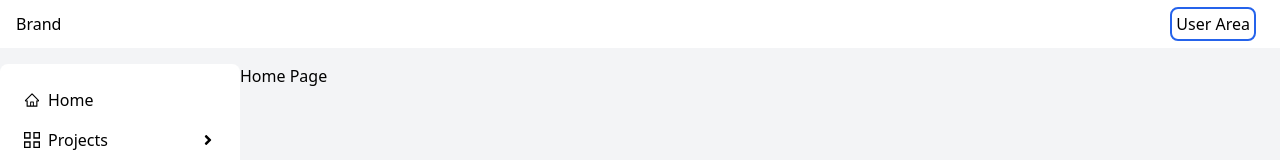
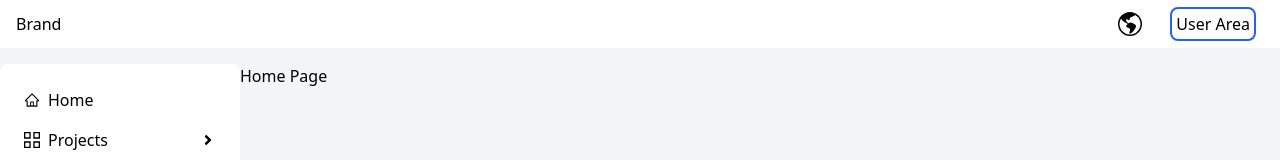
Before and after one commit to hendiksaputra/nextjs-tailwind-sandbox, a Next.js app: page / in a window 1280 px wide. Shown: the top 160 px of the page. Built offline with nearby package versions, Linux system fonts and the light colour scheme.

Commit message:
feat: add LanguageSelectBox

```diff
--- a/app/page.jsx
+++ b/app/page.jsx
@@ -4,6 +4,7 @@
   return (
     <div>
       <h1>Home Page</h1>
+
     </div>
   );
 };
--- /dev/null
+++ b/components/layout/LanguageSelectBox.jsx
@@ -0,0 +1,56 @@
+"use client";
+import "/node_modules/flag-icons/css/flag-icons.min.css";
+
+import React, { useState } from "react";
+import Link from "next/link";
+import { BsGlobeAmericas } from "react-icons/bs";
+
+const languages = [
+  { id: 1, flag: "fi fi-us", route: "/us" },
+  { id: 2, flag: "fi fi-mc", route: "/mc" },
+];
+
+const LanguageSelectBox = () => {
+  const [open, setOpen] = useState(false);
+  return (
+    <>
+      <div className="flex flex-col justify-center items-center relative z-30">
+        <div
+          onClick={() => setOpen((prev) => !prev)}
+          className="p-2 cursor-pointer"
+        >
+          <span className="text-2xl">
+            <BsGlobeAmericas />
+          </span>
+        </div>
+        <div
+          className={`flex flex-col bg-orange-100 w-16 rounded-lg ${
+            open ? "opacity-100` h-auto" : "opacity-0 h-0"
+          } transition-all duration-200 overflow-hidden absolute top-12 right-8`}
+        >
+          {languages.map((item) => (
+            <div
+              key={item}
+              onClick={() => {
+                setOpen(false);
+              }}
+              className={`flex justify-start items-center p-2 py-1 hover:bg-orange-300 cursor-pointer`}
+            >
+              <Link href={item.route}>
+                <span className={item.flag}></span>
+              </Link>
+            </div>
+          ))}
+        </div>
+      </div>
+      <div
+        onClick={() => setOpen(false)}
+        className={`bg-gray-100 fixed inset-0 opacity-50 z-0 ${
+          open ? "block" : "hidden"
+        }`}
+      ></div>
+    </>
+  );
+};
+
+export default LanguageSelectBox;
--- a/components/layout/MainHeader.jsx
+++ b/components/layout/MainHeader.jsx
@@ -4,6 +4,7 @@
 import React, { useContext } from "react";
 import { FaBars } from "react-icons/fa";
 import UserAreaSelectBox from "./UserAreaSelectBox";
+import LanguageSelectBox from "./LanguageSelectBox";
 
 const MainHeader = () => {
   const { toggle } = useContext(MenuContext);
@@ -12,6 +13,9 @@
     <div className="bg-white flex justify-between items-center px-4 h-12 mb-4">
       <div>Brand</div>
       <div className="flex justify-center items-center gap-3">
+        <div>
+          <LanguageSelectBox />
+        </div>
         <div onClick={toggle} className="lg:hidden">
           <FaBars className="cursor-pointer" />
         </div>
--- a/package.json
+++ b/package.json
@@ -11,6 +11,7 @@
   "dependencies": {
     "eslint": "8.49.0",
     "eslint-config-next": "13.4.19",
+    "flag-icons": "^6.11.1",
     "next": "13.4.19",
     "react": "18.2.0",
     "react-dom": "18.2.0",
```
Also changed, not shown: 1 other file (tests, documents, lock files or other folders).
